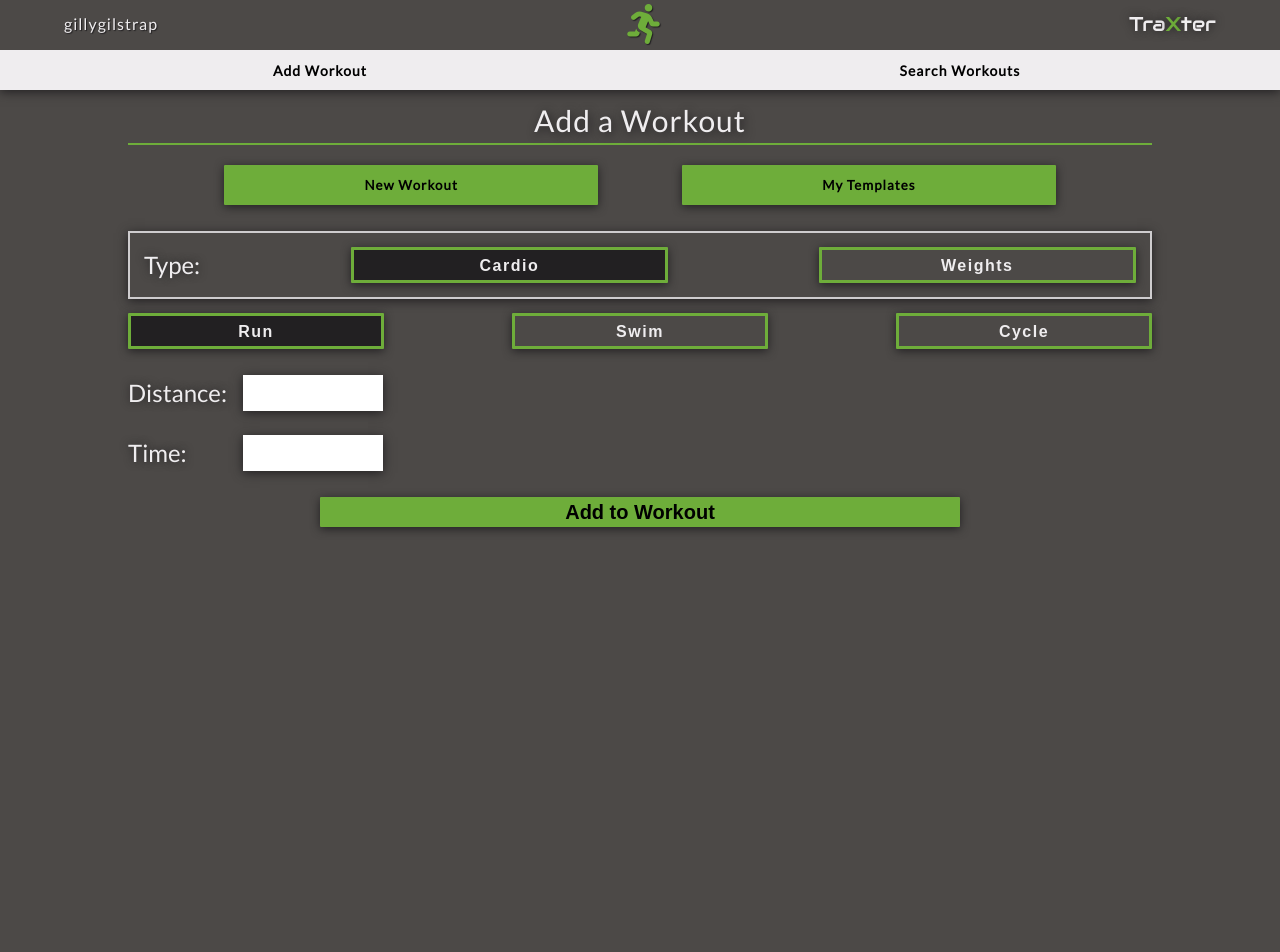
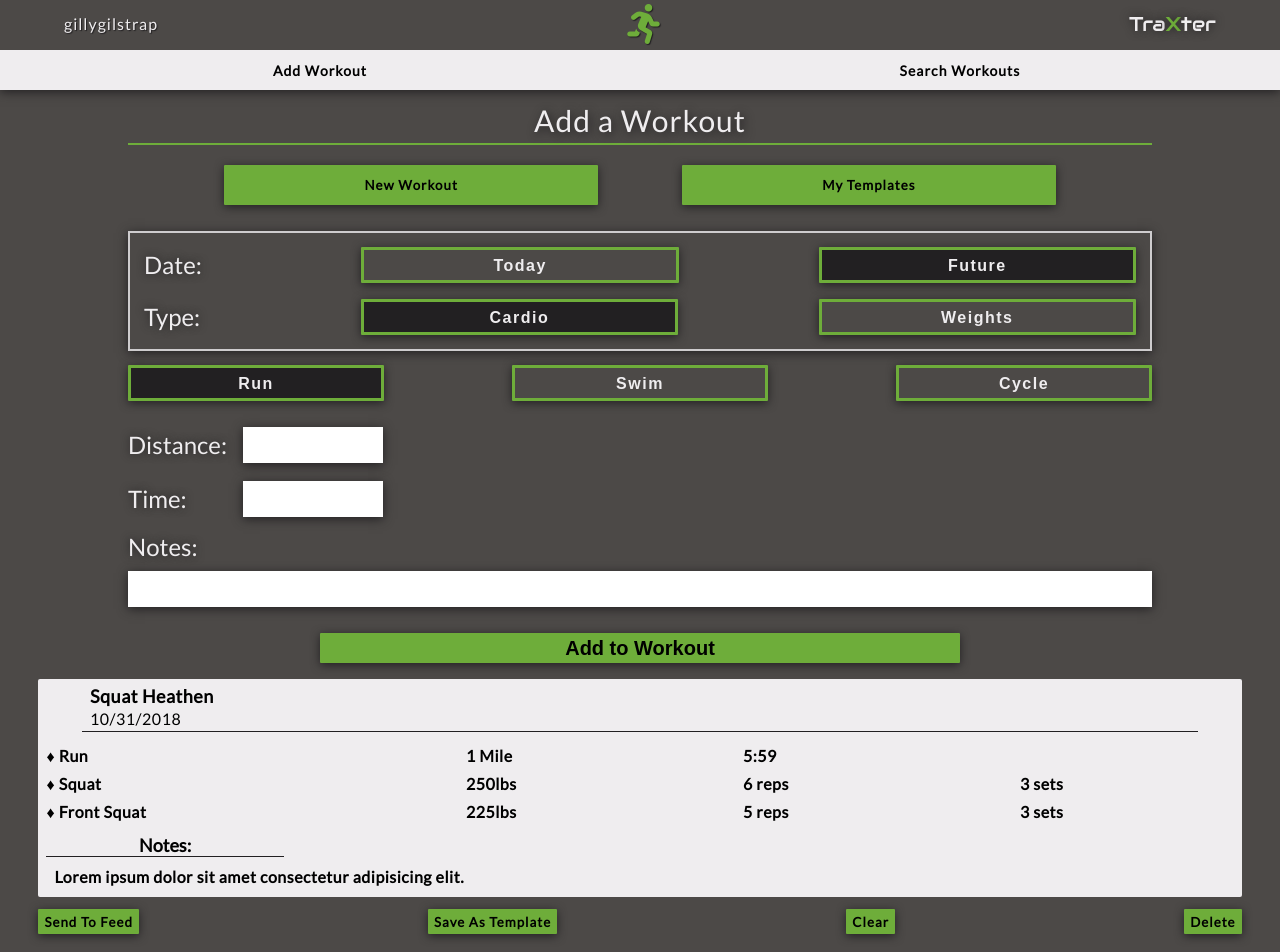
Before and after one commit to gillygilstrap/Traxter, a React (Create React App) app: page / in a window 1280 px wide. Shown: the top 952 px of the page. Before the commit the page ends 800 px from the top, so only its background shows below. Built offline with nearby package versions, Linux system fonts and the light colour scheme.

Commit message:
Finished Prototype on Add Page

```diff
--- a/src/components/Add/Add.js
+++ b/src/components/Add/Add.js
@@ -25,10 +25,21 @@ class Add extends Component {
                 <button className="my-templates">My Templates</button>
             </div>
 
-            <div className="workout-type">
-                <h3 className="type">Type:</h3>
-                <button className="cardio">Cardio</button>
-                <button className="weights">Weights</button>
+
+
+            <div className="mid-box">
+
+                <div className="mid-box-child child-1">
+                    <h3 className="date">Date:</h3>
+                    <button className="today">Today</button>
+                    <button className="future">Future</button>
+                </div>
+
+                <div className="mid-box-child child-2">
+                    <h3 className="type">Type:</h3>
+                    <button className="cardio">Cardio</button>
+                    <button className="weights">Weights</button>
+                </div>
             </div>
 
             <div className="cardio-activities">
@@ -52,9 +63,53 @@ class Add extends Component {
                     </div>
                 </div>
             </div>
+            <div className="notes-input-box">
+            <h3 className="type">Notes:</h3>
+            <input type="text" />
+            </div>
             <div className="add-workout-button-div">
                 <button className="add-workout-item">Add to Workout</button>
             </div>
+
+            <div className="workout-content-container">
+                <div className="title-row">
+                    <h4 className="workout-name">Squat Heathen</h4>
+                    <h4 className="workout-date">10/31/2018</h4>
+
+                </div>
+
+                <div className="workout-content-item">
+                    <div className="item-name">&diams; Run</div>
+                    <div className="item-x item-1">1 Mile</div>
+                    <div className="item-x item-2">5:59</div>
+                    <div className="item-x itme-3"></div>
+                </div>
+
+                <div className="workout-content-item">
+                    <div className="item-name">&diams; Squat</div>
+                    <div className="item-x item-1">250lbs</div>
+                    <div className="item-x item-2">6 reps</div>
+                    <div className="item-x itme-3">3 sets</div>
+                </div>
+
+                <div className="workout-content-item">
+                    <div className="item-name">&diams; Front Squat</div>
+                    <div className="item-x item-1">225lbs</div>
+                    <div className="item-x item-2">5 reps</div>
+                    <div className="item-x itme-3">3 sets</div>
+                </div>
+
+                <div className="notes-content-box">
+                    <div className="notes-header">Notes:</div>
+                    <div className="notes-content">Lorem ipsum dolor sit amet consectetur adipisicing elit.</div>
+                </div>
+            </div>
+            <div className="workout-button-box">
+                    <button className="send-to-feed">Send To Feed</button>
+                    <button className="save-as-template">Save As Template</button>
+                    <button className="clear">Clear</button>
+                    <button className="delete">Delete</button>
+                </div>
         </div>
 
 
--- a/src/components/Add/add.scss
+++ b/src/components/Add/add.scss
@@ -29,8 +29,9 @@
         letter-spacing: 1px;
     }
 
-    .workout-type {
+    .mid-box {
         display: flex;
+        flex-direction: column;
         width: 80%;
         margin: 26px auto 0 auto;
         align-items: center;
@@ -40,15 +41,31 @@
         box-shadow: 0px 2px 10px $black;
 
     }
-    .workout-type h3 {
+    .mid-box-child {
+        display: flex;
+        align-items: center;
+        justify-content: space-between;
+        width: 100%;
+    }
+    .mid-box .child-2 {
+       margin-top: 16px;;
+    }
+    .mid-box-child h3 {
         font-size: 24px;
         color: $lightGrey;
         text-shadow: 0px 0px 8px $black;
+        margin-right: 20px;
     }
-    .workout-type button {
+    .mid-box-child button {
         @include type-button;
         width: 32%;
 
+    }
+    .mid-box-child button.future {
+        background: $black;
+    }
+    .mid-box-child button.cardio {
+        background: $black;
     }
     .workout-type button.cardio {
         background: $black;
@@ -100,11 +117,37 @@
         box-shadow: 0px 2px 10px $black;
     }
     .time {
-        margin-top: 24px;
+        margin-top: 18px;
     }
 
     .time h3 {
         margin-right: 56px;
+    }
+
+    .notes-input-box {
+        margin: 18px auto 0 auto;
+        width: 80%;
+        display: flex;
+        flex-direction: column;
+    }
+
+    .notes-input-box h3 {
+        font-size: 24px;
+        color: $lightGrey;
+        margin-right: 16px;
+        text-shadow: 0px 0px 8px $black;
+    }
+
+    .notes-input-box input {
+        margin-top: 12px;
+        height: 36px;
+        border: None;
+        padding: 12px;
+        font-size: 20px;
+        font-family: $lato;
+        letter-spacing: 1px;
+        font-weight: bold;
+        box-shadow: 0px 2px 10px $black;
     }
     .add-workout-button-div {
         width: 100%;
@@ -123,6 +166,94 @@
         box-shadow: 0px 2px 10px $black;
 
     }
+
+    .workout-content-container {
+        width: 94%;
+        background: $lightGrey;
+        border-radius: 2px;
+        margin: 16px auto 0 auto;
+        padding: 8px;
+    }
+
+    .workout-button-box {
+        display: flex;
+        justify-content: space-between;
+        width: 94%;
+        margin: 0 auto;
+
+    }
+    .workout-button-box button {
+        margin-top: 12px;
+        margin-bottom: 24px;
+        font-family: $lato;
+        letter-spacing: 1px;
+        font-weight: bold;
+        height: 25px;
+        border: none;;
+        background: $bigGreen;
+        border-radius: 1px;
+        box-shadow: 0px 2px 10px $black;
+    }
+
+    .title-row {
+        display: flex;
+        flex-direction: column;
+        width: 94%;
+        justify-content: space-between;
+        margin: 0 auto 16px auto;
+        border-bottom: 1px solid $black;
+        padding: 0 8px 4px 8px;
+    }
+
+    .title-row h4 {
+        letter-spacing: 0.5px;
+    }
+    .title-row .workout-name{
+        font-weight: bold;
+        margin-bottom: 6px;
+        font-size: 18px;
+    }
+    .title-row .workout-date {
+        font-size: 16px;
+    }
+    .workout-content-item {
+        display: flex;
+        width: 100%;
+        justify-content: space-between;
+        font-weight: bold;
+        letter-spacing: 0.5px;
+        margin-top: 12px;
+    }
+
+    .workout-content-item .item-name {
+        width: 30%;
+    }
+    .workout-content-item .item-x {
+        width: 18%;
+    }
+
+    .notes-content-box {
+        display: flex;
+        flex-direction: column;
+        width: 100%;
+        margin-top: 16px;
+    }
+
+    .notes-content-box .notes-header {
+        width: 20%;
+        font-size: 18px;
+        font-weight: bold;
+        text-align: center;
+        border-bottom: 1px solid $black;
+        padding-bottom: 2px;
+    }
+
+    .notes-content-box .notes-content {
+        margin-top: 8px;
+        font-weight: bold;
+        letter-spacing: 0.5px;
+        padding: 4px 8px;
+    }
 }
 
 .dash-fixed-header {
```
Also changed, not shown: src/components/Profile/Profile.js (added, +16 -0 lines).
